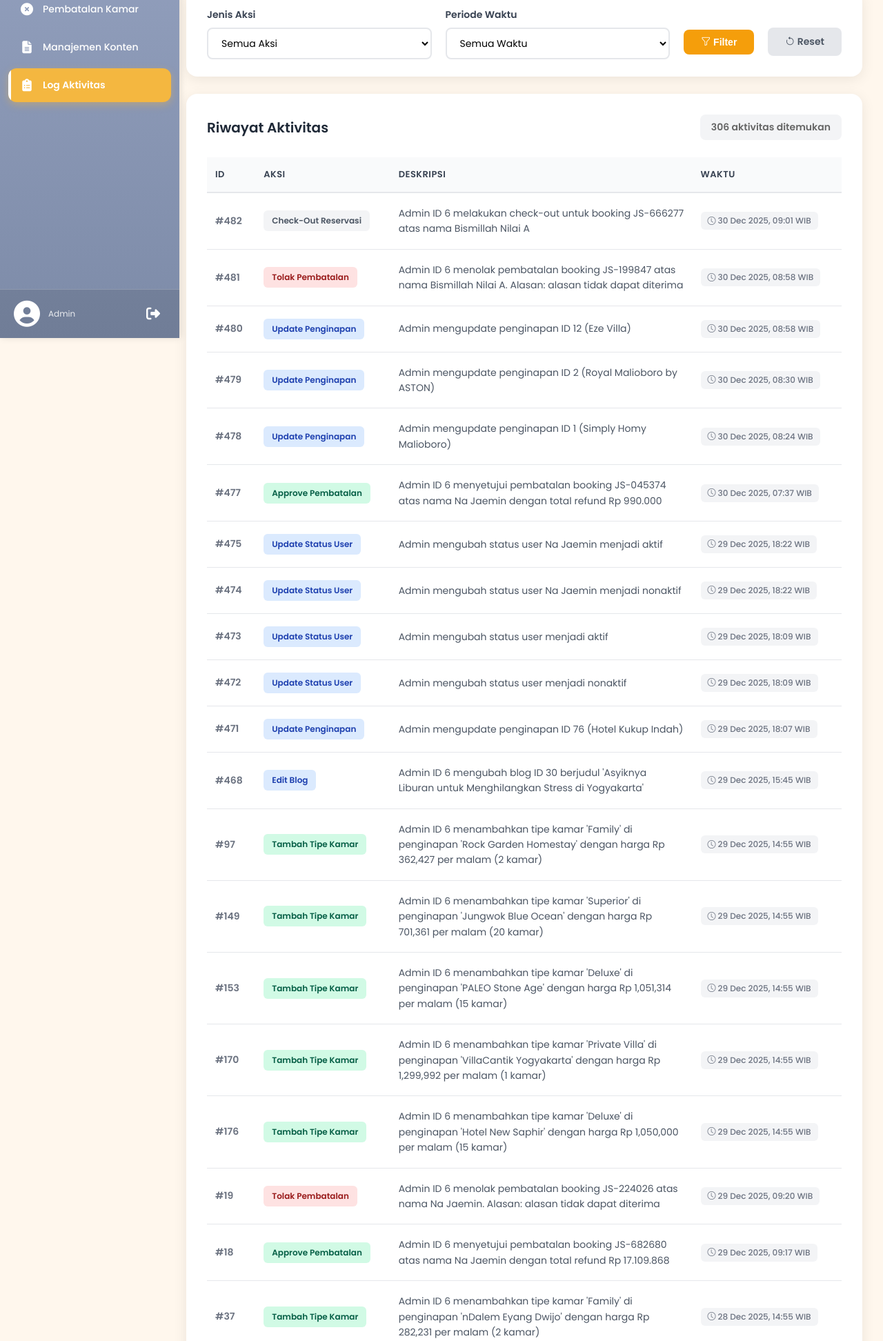
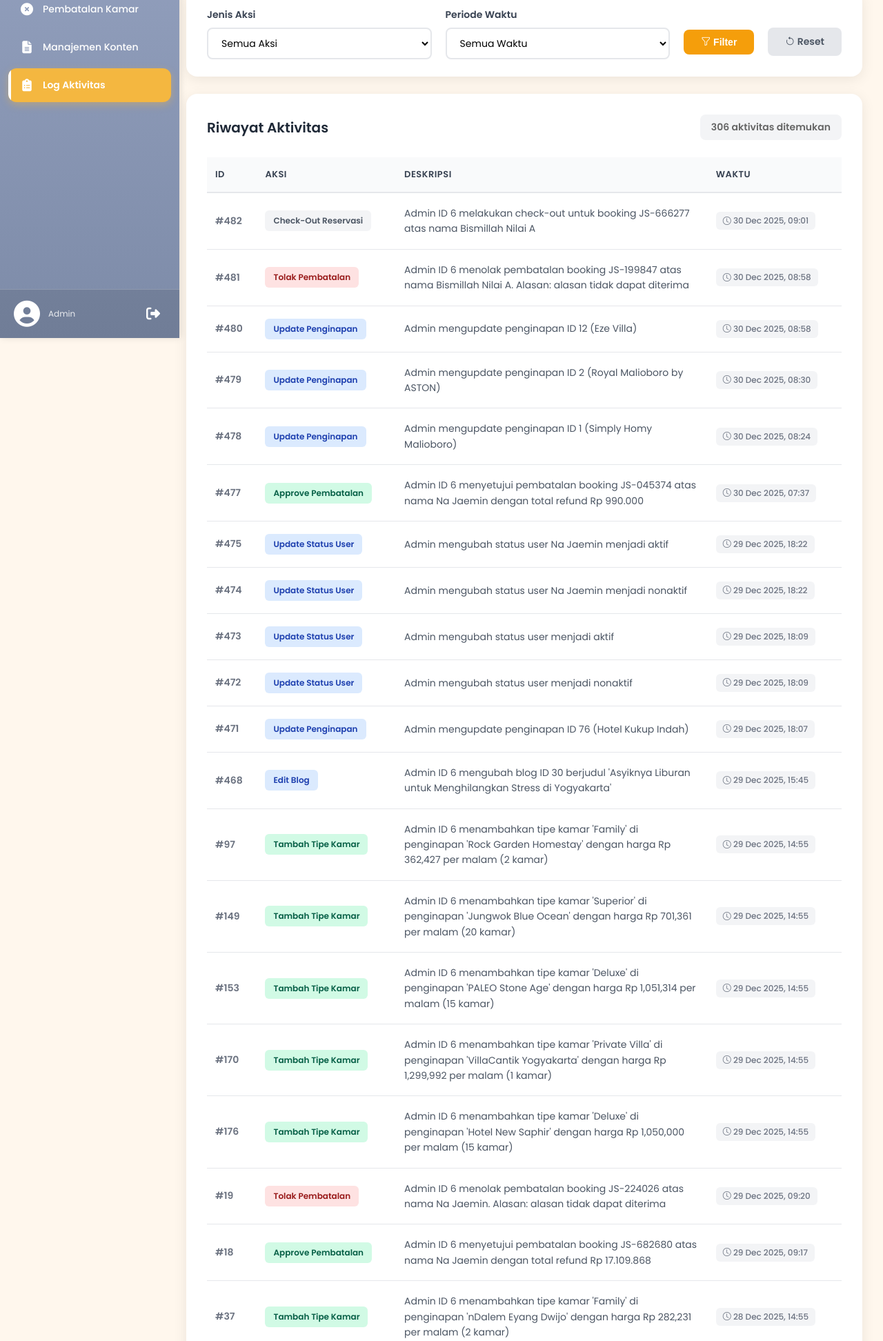
Before and after one commit to dewii8/YogyaStay-WebAkomodasi, a PHP site: page /yogyastay//admin/log/log.php in a window 1280 px wide. Shown: the part 310-2254 px from the top of the page at 69% size. Run offline with PHP 8.4, Linux system fonts and the light colour scheme; a user stored in the database is signed in; data comes from the database, SQL or seed files in the repository; some libraries are stand-ins or nearby versions.

Commit message:
update admin/log

```diff
--- a/admin/log/functions.php
+++ b/admin/log/functions.php
@@ -1,4 +1,5 @@
 <?php
+date_default_timezone_set('Asia/Jakarta');
 function addAdminLog($conn, $admin_id, $aksi, $deskripsi = null) {
     $stmt = $conn->prepare("INSERT INTO log_aktivitas_admin (id_admin, aksi, deskripsi) VALUES (?, ?, ?)");
     if (!$stmt) {
--- a/admin/log/log.php
+++ b/admin/log/log.php
@@ -1,8 +1,5 @@
 <?php
 require_once '../../config.php';
-
-// Set timezone ke WIB (Waktu Indonesia Barat)
-date_default_timezone_set('Asia/Jakarta');
 
 if (!isset($_SESSION['role_id']) || $_SESSION['role_id'] !== 'admin') {
     header("Location: ../../autentikasi/login.php");
@@ -588,7 +585,7 @@ $query_aksi_types = mysqli_query($conn, "
                                         <td>
                                             <span class="time-badge">
                                                 <i class="bi bi-clock"></i>
-                                                <?= date('d M Y, H:i', strtotime($row['created_at'])) ?> WIB
+                                                <?= date('d M Y, H:i', strtotime($row['created_at'])) ?>
                                             </span>
                                         </td>
                                     </tr>
```
